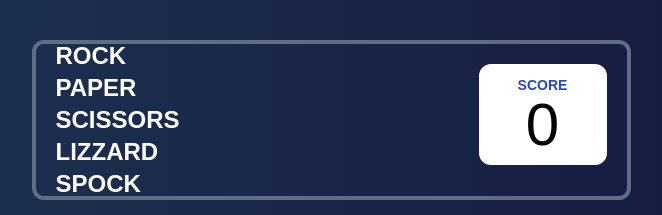
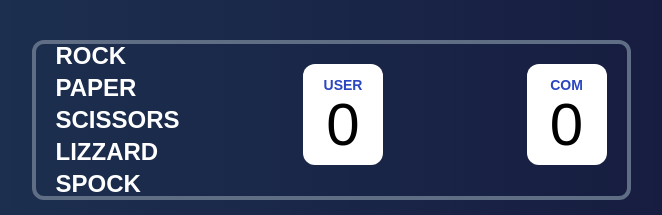
Before and after one commit to danielgen01/rock-paper-scissors-game, a React (Vite) app: page / in a window 1280 px wide. Shown: the top 215 px of the page, without its empty margins (309-971 px from the left). Built offline with nearby package versions, Linux system fonts and the light colour scheme.

Commit message:
update score UI + add new function for com score

```diff
--- a/src/App.tsx
+++ b/src/App.tsx
@@ -4,12 +4,13 @@ import Mainbanner from "./components/Mainbanner"
 
 
 function App() {
-  const [score,setScore] = useState(0)
+  const [userScore,setUserScore] = useState(0)
+  const [comScore,setComScore] = useState(0)
 
   return (
     <div className="App min-h-screen w-screen bg-gradient-to-r from-background-color-1 to-background-color-2">
-     <Headbanner score={score} setScore={setScore}/>
-     <Mainbanner score={score} setScore={setScore}/>
+     <Headbanner score={userScore} setScore={setUserScore} comScore={comScore} setComScore={setComScore}/>
+     <Mainbanner score={userScore} setScore={setUserScore} comScore={comScore} setComScore={setComScore}/>
 
     </div>
   )
--- a/src/components/Headbanner.tsx
+++ b/src/components/Headbanner.tsx
@@ -3,9 +3,11 @@ import React from "react"
 type props = {
   score: number
   setScore: any
+  comScore:number
+  setComScore:any
 }
 
-const Headbanner: React.FC<props> = ({ score, setScore }) => {
+const Headbanner: React.FC<props> = ({ score, setScore, comScore , setComScore }) => {
   return (
     <div className="mx-10 h-60 flex justify-center items-center">
       <div className="content  w-[599px] h-40 rounded-xl border-4 border-header-outline  flex justify-between">
@@ -16,9 +18,13 @@ const Headbanner: React.FC<props> = ({ score, setScore }) => {
           <h1>Lizzard</h1>
           <h1>Spock</h1>
         </div>
-        <div className="score-ctn bg-white rounded-xl mr-5 flex flex-col items-center w-32 h-2/3 justify-center mt-5">
-          <h1 className="uppercase text-score-text font-bold text-sm">score</h1>
+        <div className="score-ctn bg-white rounded-xl mr-5 flex flex-col items-center w-20 h-2/3 justify-center mt-5">
+          <h1 className="uppercase text-score-text font-bold text-sm">user</h1>
           <h1 className="text-6xl">{score}</h1>
+        </div>
+        <div className="score-ctn bg-white rounded-xl mr-5 flex flex-col items-center w-20 h-2/3 justify-center mt-5">
+          <h1 className="uppercase text-score-text font-bold text-sm">com</h1>
+          <h1 className="text-6xl">{comScore}</h1>
         </div>
       </div>
     </div>
--- a/src/components/Mainbanner.tsx
+++ b/src/components/Mainbanner.tsx
@@ -11,9 +11,16 @@ import { Spock } from "./weapons/Spock"
 type props = {
   score: number
   setScore: any
+  comScore: number
+  setComScore: any
 }
 
-const Mainbanner: React.FC<props> = ({ score, setScore }) => {
+const Mainbanner: React.FC<props> = ({
+  score,
+  setScore,
+  comScore,
+  setComScore,
+}) => {
   AOS.init()
   const [isGameStarted, setIsGameStarted] = useState<boolean>(false)
   const [isRulesOpen, setIsRulesOpen] = useState<boolean>(false)
@@ -75,8 +82,8 @@ const Mainbanner: React.FC<props> = ({ score, setScore }) => {
       case "Lizard Spock":
       case "Spock Rock":
       case "Spock Scissors":
-        setResult("USER WON");
-        break;
+        setResult("USER WON")
+        break
       case "Rock Paper":
       case "Rock Spock":
       case "Paper Scissors":
@@ -87,29 +94,29 @@ const Mainbanner: React.FC<props> = ({ score, setScore }) => {
       case "Lizard Scissors":
       case "Spock Paper":
       case "Spock Lizard":
-        setResult("COM WON");
-        break;
+        setResult("COM WON")
+        break
       case "Rock Rock":
       case "Paper Paper":
       case "Scissors Scissors":
       case "Lizard Lizard":
       case "Spock Spock":
-        setResult("TIE");
-        break;
+        setResult("TIE")
+        break
       default:
-        setResult("");
-        break;
+        setResult("")
+        break
     }
-  };
-
+  }
 
   function updateScore() {
     if (result === "USER WON") {
       setScore((prevScore: number) => prevScore + 1)
     } else if (result === "COM WON") {
-      setScore((prevScore: number) => prevScore - 1)
+      setComScore((prevScore: number) => prevScore + 1)
     } else {
       setScore((prevScore: number) => prevScore)
+      setComScore((prevScore: number) => prevScore)
     }
   }
 
```
